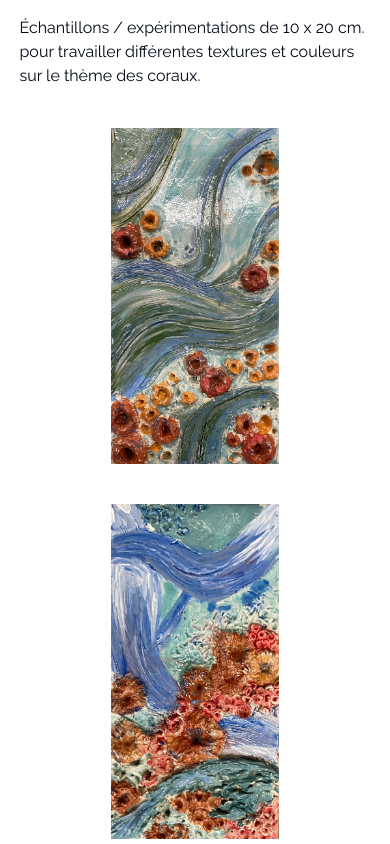
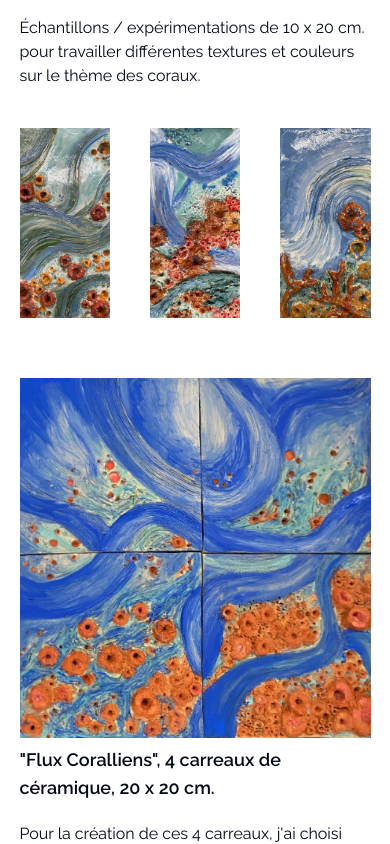
Before and after one commit to Raxuis/artaorea, a Next.js app: page /works in a window 390 px wide. Shown: the part 2160-3004 px from the top of the page. Built offline with nearby package versions, Linux system fonts and the light colour scheme.

Commit message:
style(works): :lipstick: improve render of Workshop section

```diff
--- a/app/works/page.tsx
+++ b/app/works/page.tsx
@@ -78,7 +78,7 @@ const Works = () => {
         <div className='flex mt-10 gap-4'>
           <div className='flex-col space-y-10 w-full'>
             <p>Échantillons / expérimentations de 10 x 20 cm. pour travailler différentes textures et couleurs sur le thème des coraux.</p>
-            <div className="grid grid-cols-1 lg:grid-cols-3 items-center place-items-center gap-10">
+            <div className="grid grid-cols-3 items-center place-items-center gap-10">
               <img src="/assets/works/workshop-1.jpeg" alt="Workshop 1" className="h-full w-[20vh] object-cover" />
               <img src="/assets/works/workshop-2.jpeg" alt="Workshop 2" className="h-full w-[20vh] object-cover" />
               <img src="/assets/works/workshop-3.jpeg" alt="Workshop 3" className="h-full w-[20vh] object-cover" />
@@ -127,7 +127,7 @@ const Works = () => {
             <img src='/assets/works/mosaique-square-2.jpeg' alt='Mosaïque' className='w-full object-cover' />
             <p className='text-lg text-center'>Mosaïque en pose directe, (pierre et fausse pierre), 40x40cm.</p>
           </div>
-          <p>Cette vanite présente un crâne composé d'un opus tessellatum de marbre blanc. J'ai réalisé des tesselles carrées sur le mur. puis, pour marquer la transition avec le fond
+          <p>Cette vanité présente un crâne composé d'un opus tessellatum de marbre blanc. J'ai réalisé des tesselles carrées sur le mur. puis, pour marquer la transition avec le fond
             Le changement d'opus, ainsi que les différente épaisseur de matériaux apporte de la profondeur a la pièce et permet aussi de valoriser le crane.
             symbole majeur de la restructuration pictural de la vanité.
           </p>
```
